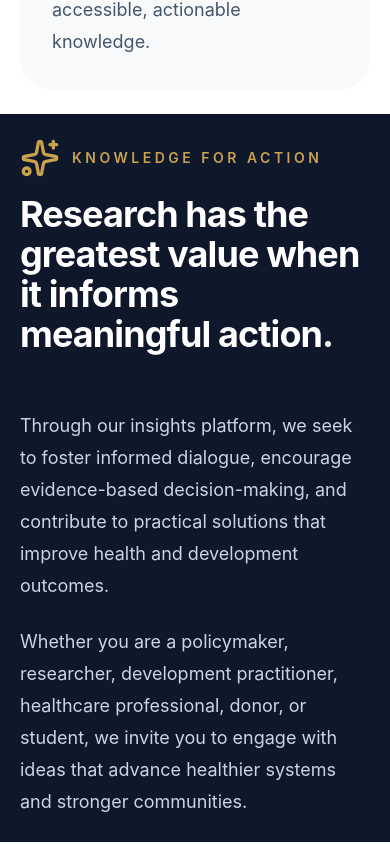
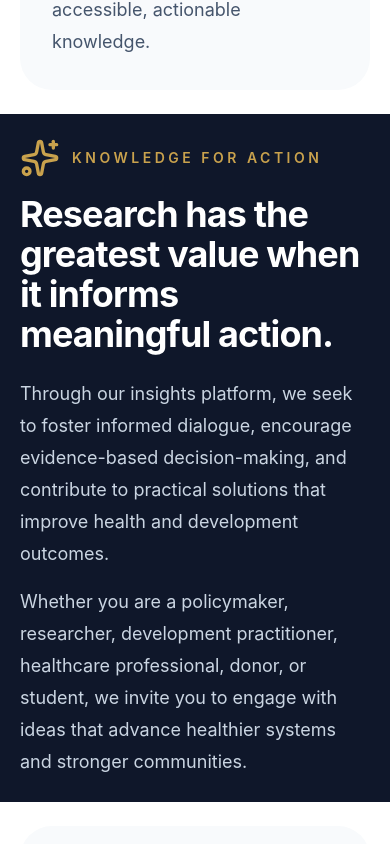
Before and after one commit to kennedymaurice/Llorick-Consulting, a React (Vite) app: page /research-insights in a window 390 px wide. Shown: the part 8020-8864 px from the top of the page. Built offline with nearby package versions, Linux system fonts and the light colour scheme.

Commit message:
Minor UI Enhancements and Consistency Improvements

```diff
--- a/src/pages/ResearchInsights/ResearchInsights.jsx
+++ b/src/pages/ResearchInsights/ResearchInsights.jsx
@@ -340,7 +340,7 @@ const ResearchInsights = () => {
 
             {/* Knowledge for Action */}
             <section className="bg-[#0F172A] py-6 md:py-12 lg:py-16 text-white">
-                <div className="mx-auto grid max-w-7xl gap-14 px-5 lg:grid-cols-[0.9fr_1.1fr] lg:items-center lg:px-8">
+                <div className="mx-auto grid max-w-7xl gap-6 md:gap-14 px-5 lg:grid-cols-[0.9fr_1.1fr] lg:items-center lg:px-8">
                     <div>
                         <div className="flex items-center gap-3">
                             <Sparkles className="h-10 w-10 shrink-0 text-[#C9A24D]" />
@@ -356,7 +356,7 @@ const ResearchInsights = () => {
                         </h2>
                     </div>
 
-                    <div className="space-y-6 text-lg leading-8 text-slate-300">
+                    <div className="space-y-4 md:space-y-6 text-lg leading-8 text-slate-300">
                         <p>
                             Through our insights platform, we seek to foster
                             informed dialogue, encourage evidence-based
```
